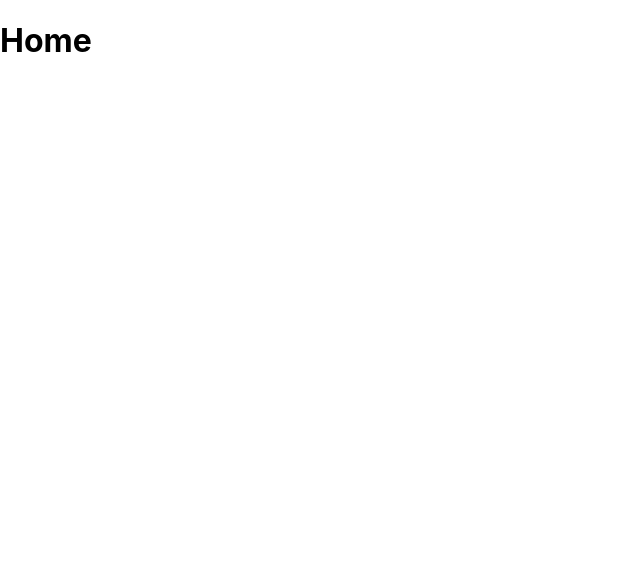
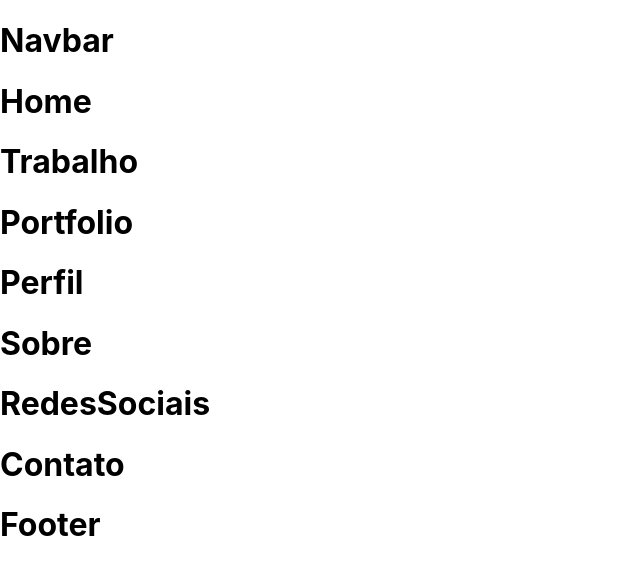
Before and after one commit to Rafael-Batista-Dev/contabiling, a React (Create React App) app: page / in a window 1280 px wide. Shown: the top 574 px of the page, without its empty margins (0-640 px from the left). Built offline with nearby package versions, Linux system fonts and the light colour scheme.

Commit message:
base structure

```diff
--- a/package.json
+++ b/package.json
@@ -8,6 +8,7 @@
     "@testing-library/user-event": "^7.1.2",
     "react": "^16.13.1",
     "react-dom": "^16.13.1",
+    "react-router-dom": "^5.1.2",
     "react-scripts": "3.4.1"
   },
   "scripts": {
--- a/src/App.js
+++ b/src/App.js
@@ -1,8 +1,30 @@
-import React from "react";
+import React, { Component } from "react";
 import "./App.css";
 
-function App() {
-  return <h1>Home</h1>;
+import Home from "./components/Home";
+import Sobre from "./components/Sobre";
+import Navbar from "./components/Navbar";
+import Contato from "./components/Contato";
+import Perfil from "./components/Perfil";
+import Portfolio from "./components/Portfolio";
+import RedesSociais from "./components/RedesSociais";
+import Trabalhos from "./components/Trabalhos";
+import Footer from "./components/Footer";
+
+export default class App extends Component {
+  render() {
+    return (
+      <div>
+        <Navbar />
+        <Home />
+        <Trabalhos />
+        <Portfolio />
+        <Perfil />
+        <Sobre />
+        <RedesSociais />
+        <Contato />
+        <Footer />
+      </div>
+    );
+  }
 }
-
-export default App;
--- /dev/null
+++ b/src/components/Contato/index.js
@@ -0,0 +1,11 @@
+import React from "react";
+
+const Contato = () => {
+  return (
+    <div>
+      <h1>Contato</h1>
+    </div>
+  );
+};
+
+export default Contato;
--- /dev/null
+++ b/src/components/Footer/index.js
@@ -0,0 +1,11 @@
+import React from "react";
+
+const Footer = () => {
+  return (
+    <div>
+      <h1>Footer</h1>
+    </div>
+  );
+};
+
+export default Footer;
--- /dev/null
+++ b/src/components/Home/index.js
@@ -0,0 +1,11 @@
+import React from "react";
+
+const Home = () => {
+  return (
+    <div>
+      <h1>Home</h1>
+    </div>
+  );
+};
+
+export default Home;
--- /dev/null
+++ b/src/components/Navbar/index.js
@@ -0,0 +1,11 @@
+import React from "react";
+
+const NavBar = () => {
+  return (
+    <div>
+      <h1>Navbar</h1>
+    </div>
+  );
+};
+
+export default NavBar;
--- /dev/null
+++ b/src/components/Perfil/index.js
@@ -0,0 +1,11 @@
+import React from "react";
+
+const Perfil = () => {
+  return (
+    <div>
+      <h1>Perfil</h1>
+    </div>
+  );
+};
+
+export default Perfil;
--- /dev/null
+++ b/src/components/Portfolio/index.js
@@ -0,0 +1,11 @@
+import React from "react";
+
+const Portfolio = () => {
+  return (
+    <div>
+      <h1>Portfolio</h1>
+    </div>
+  );
+};
+
+export default Portfolio;
--- /dev/null
+++ b/src/components/RedesSociais/index.js
@@ -0,0 +1,11 @@
+import React from "react";
+
+const RedesSociais = () => {
+  return (
+    <div>
+      <h1>RedesSociais</h1>
+    </div>
+  );
+};
+
+export default RedesSociais;
--- /dev/null
+++ b/src/components/Sobre/index.js
@@ -0,0 +1,11 @@
+import React from "react";
+
+const Sobre = () => {
+  return (
+    <div>
+      <h1>Sobre</h1>
+    </div>
+  );
+};
+
+export default Sobre;
--- /dev/null
+++ b/src/components/Trabalhos/index.js
@@ -0,0 +1,11 @@
+import React from "react";
+
+const Trabalhos = () => {
+  return (
+    <div>
+      <h1>Trabalho</h1>
+    </div>
+  );
+};
+
+export default Trabalhos;
```
Also changed, not shown: 1 other file (tests, documents, lock files or other folders).
